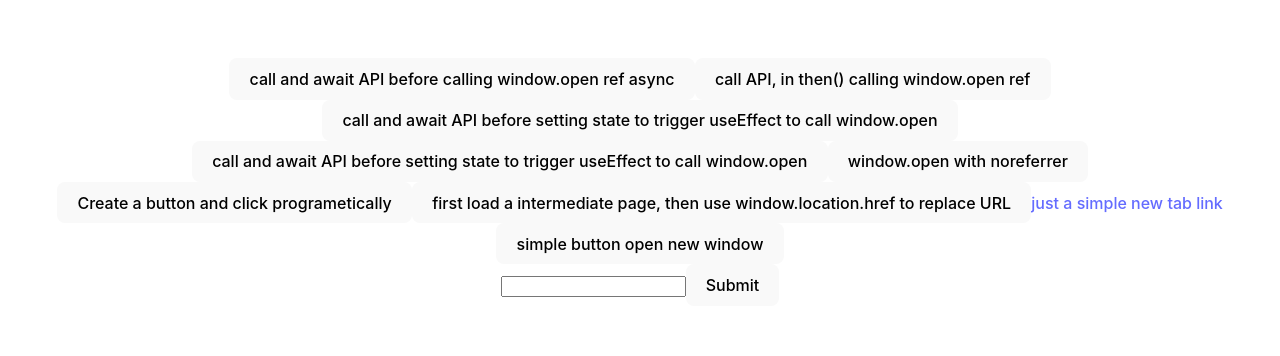
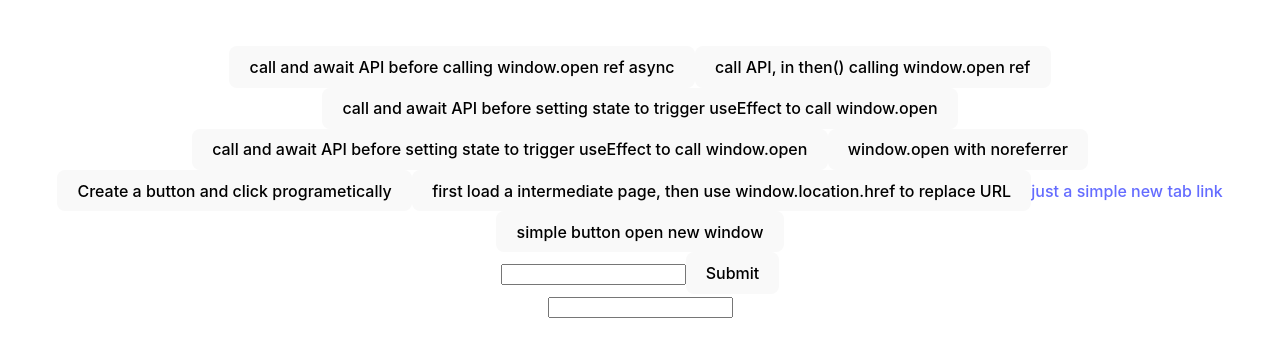
Before and after one commit to mwskwong/geo-permission-browser-behavior, a React (Vite) app: page / in a window 1280 px wide. Shown: the part 218-574 px from the top of the page. Built offline with nearby package versions, Linux system fonts and the light colour scheme.

Commit message:
Update App.tsx

```diff
--- a/src/App.tsx
+++ b/src/App.tsx
@@ -159,6 +159,7 @@ export default function App() {
         <input name="test" />
         <button type="submit">Submit</button>
       </form>
+      <input name="test2" />
     </div>
   );
 }
```
